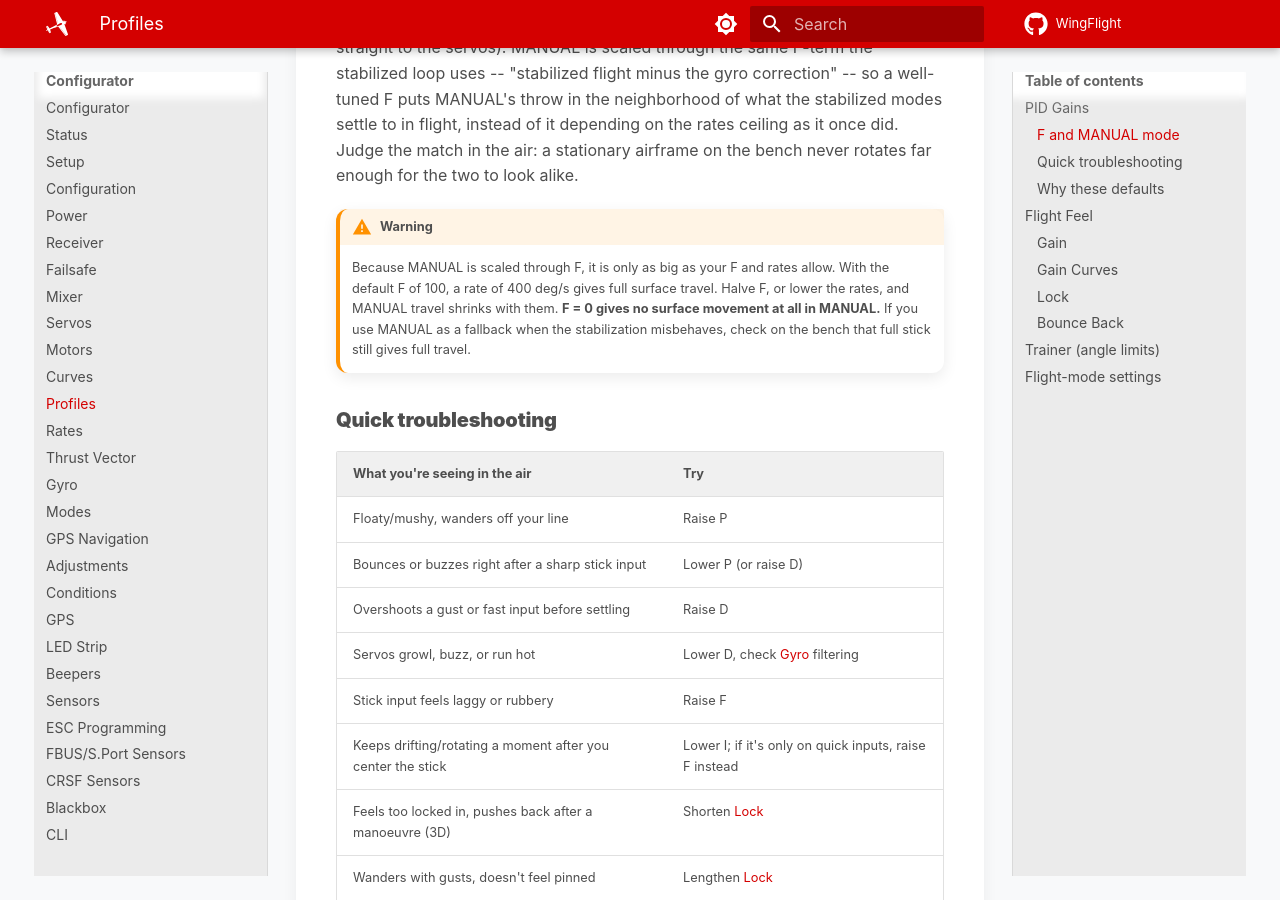
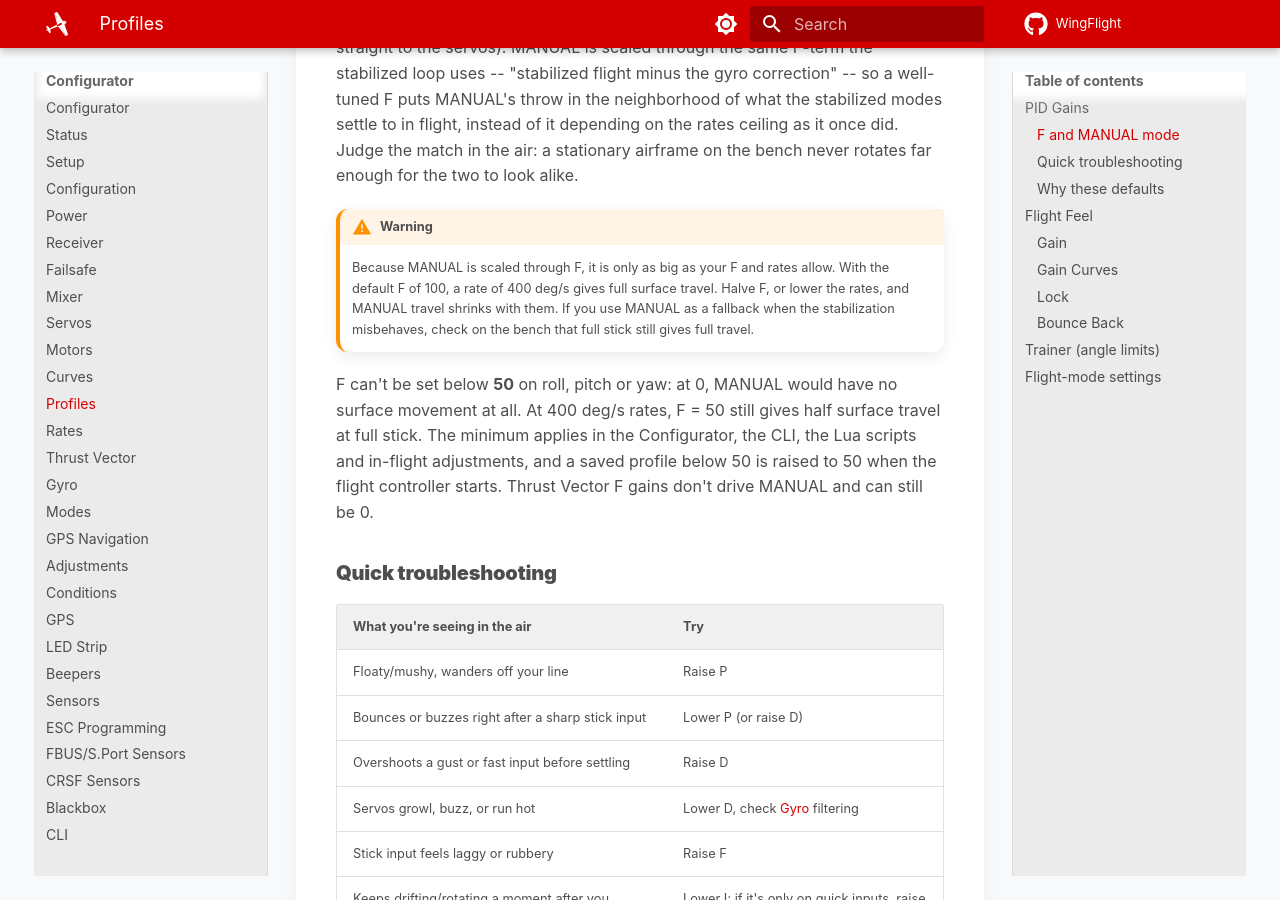
Before and after one commit to WingFlight/wingflight-docs, an MkDocs documentation site: the page built from docs/configurator/tabs/profiles.md, in a window 1280 px wide and 900 px high, scrolled down 1717 px. Built offline with MkDocs 1.6.1 and Material for MkDocs 9.7.7, drawn with Linux system fonts in a browser that asks for light colours.

Commit message:
Document the minimum F gain of 50 (#47)
Co-authored-by: Rob Thomson <rob@rt-rc.com>
Co-authored-by: Claude Opus 5.5 <noreply@anthropic.com>

```diff
--- a/docs/configurator/tabs/profiles.md
+++ b/docs/configurator/tabs/profiles.md
@@ -61,9 +61,15 @@ airframe on the bench never rotates far enough for the two to look alike.
     Because MANUAL is scaled through F, it is only as big as your F and rates
     allow. With the default F of 100, a rate of 400 deg/s gives full surface
     travel. Halve F, or lower the rates, and MANUAL travel shrinks with them.
-    **F = 0 gives no surface movement at all in MANUAL.** If you use MANUAL
-    as a fallback when the stabilization misbehaves, check on the bench that
-    full stick still gives full travel.
+    If you use MANUAL as a fallback when the stabilization misbehaves, check
+    on the bench that full stick still gives full travel.
+
+F can't be set below **50** on roll, pitch or yaw: at 0, MANUAL would have
+no surface movement at all. At 400 deg/s rates, F = 50 still gives half
+surface travel at full stick. The minimum applies in the Configurator, the
+CLI, the Lua scripts and in-flight adjustments, and a saved profile below 50
+is raised to 50 when the flight controller starts. Thrust Vector F gains
+don't drive MANUAL and can still be 0.
 
 ### Quick troubleshooting
 
```
